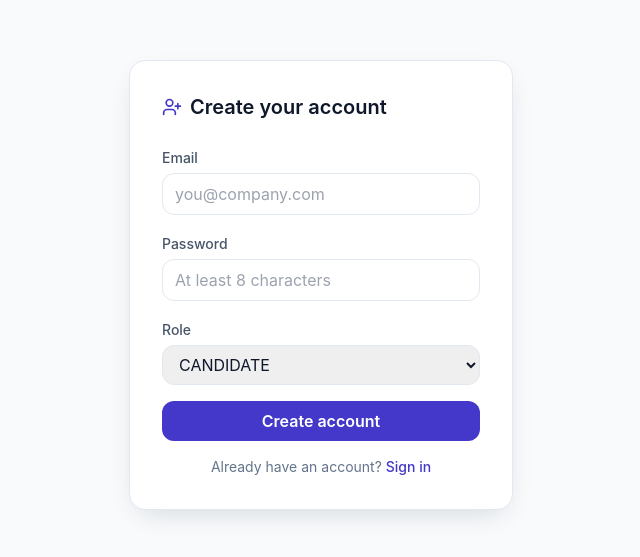
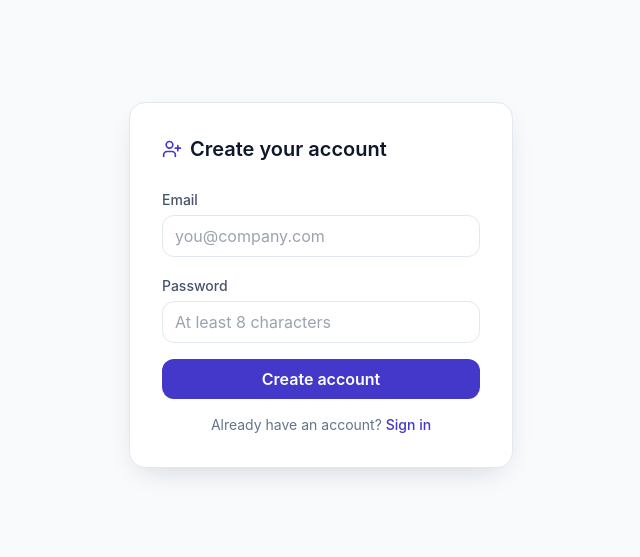
Before and after one commit to Khushi-Kandhani/talentbridge, a React (Vite) app in the folder frontend/: page /register in a window 1280 px wide. Shown: the part 115-672 px from the top of the page, without its empty margins (319-959 px from the left). Built offline with nearby package versions, Linux system fonts and the light colour scheme.

Commit message:
refactor: remove role from registration request and improve error handling

```diff
--- a/frontend/src/pages/RegisterPage.tsx
+++ b/frontend/src/pages/RegisterPage.tsx
@@ -20,11 +20,13 @@ export default function RegisterPage() {
     setError(null);
     setLoading(true);
     try {
-      const res = await api.post('/auth/register', { email, password, role });
+      const res = await api.post('/auth/register', { email, password });
       login(res.data.accessToken, res.data.refreshToken);
       navigate('/dashboard');
     } catch (err: any) {
-      setError(err?.response?.data?.message || 'Registration failed');
+      const raw = err?.response?.data?.message;
+      const msg = typeof raw === 'string' ? raw : raw?.message;
+      setError(msg || 'Registration failed');
     } finally {
       setLoading(false);
     }
@@ -61,20 +63,6 @@ export default function RegisterPage() {
               placeholder="At least 8 characters"
             />
           </div>
-          <div>
-            <label className="text-sm font-medium text-slate-600">Role</label>
-            <select
-              value={role}
-              onChange={(e) => setRole(e.target.value)}
-              className="mt-1 w-full rounded-xl border border-slate-200 px-3 py-2 outline-none focus:border-brand-500"
-            >
-              {['CANDIDATE', 'RECRUITER', 'HIRING_MANAGER', 'ADMIN'].map((r) => (
-                <option key={r} value={r}>
-                  {r.replace('_', ' ')}
-                </option>
-              ))}
-            </select>
-          </div>
 
           {error && <p className="text-sm text-rose-600">{error}</p>}
           <button
```
